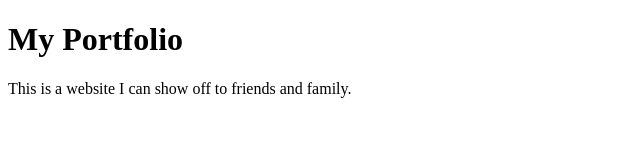
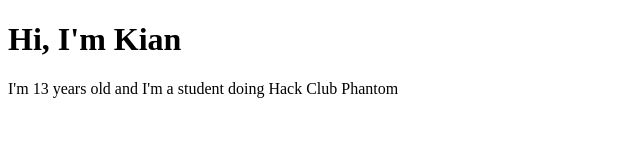
Before and after one commit to kianxunlam0711-alt/my-portfolio, a plain HTML site: page index.html in a window 1280 px wide. Shown: the whole page, without its empty margins (0-640 px from the left). Drawn offline with Linux system fonts and the light colour scheme.

Commit message:
make the pages about me

```diff
--- a/index.html
+++ b/index.html
@@ -1,10 +1,10 @@
 <!DOCTYPE html>
 <html>
 	<head>
-		<title>My Portfolio</title>
+		<title>Kian's Portfolio</title>
 	</head>
 	<body>
-		<h1>My Portfolio</h1>
-		<p>This is a website I can show off to friends and family.</p>
+		<h1>Hi, I'm Kian </h1>
+		<p>I'm 13 years old and I'm a student doing Hack Club Phantom</p>
 	</body>
 </html>
```
